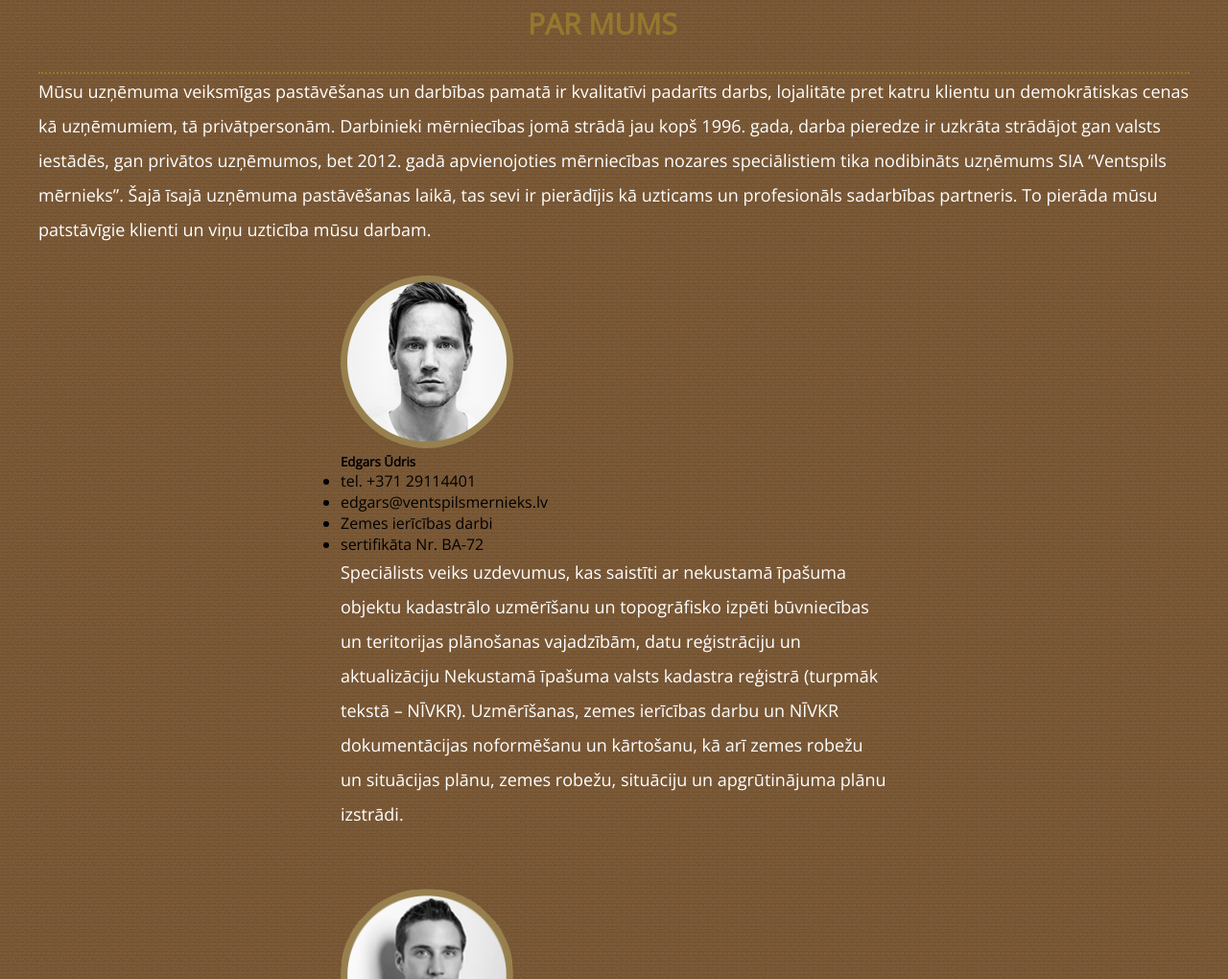
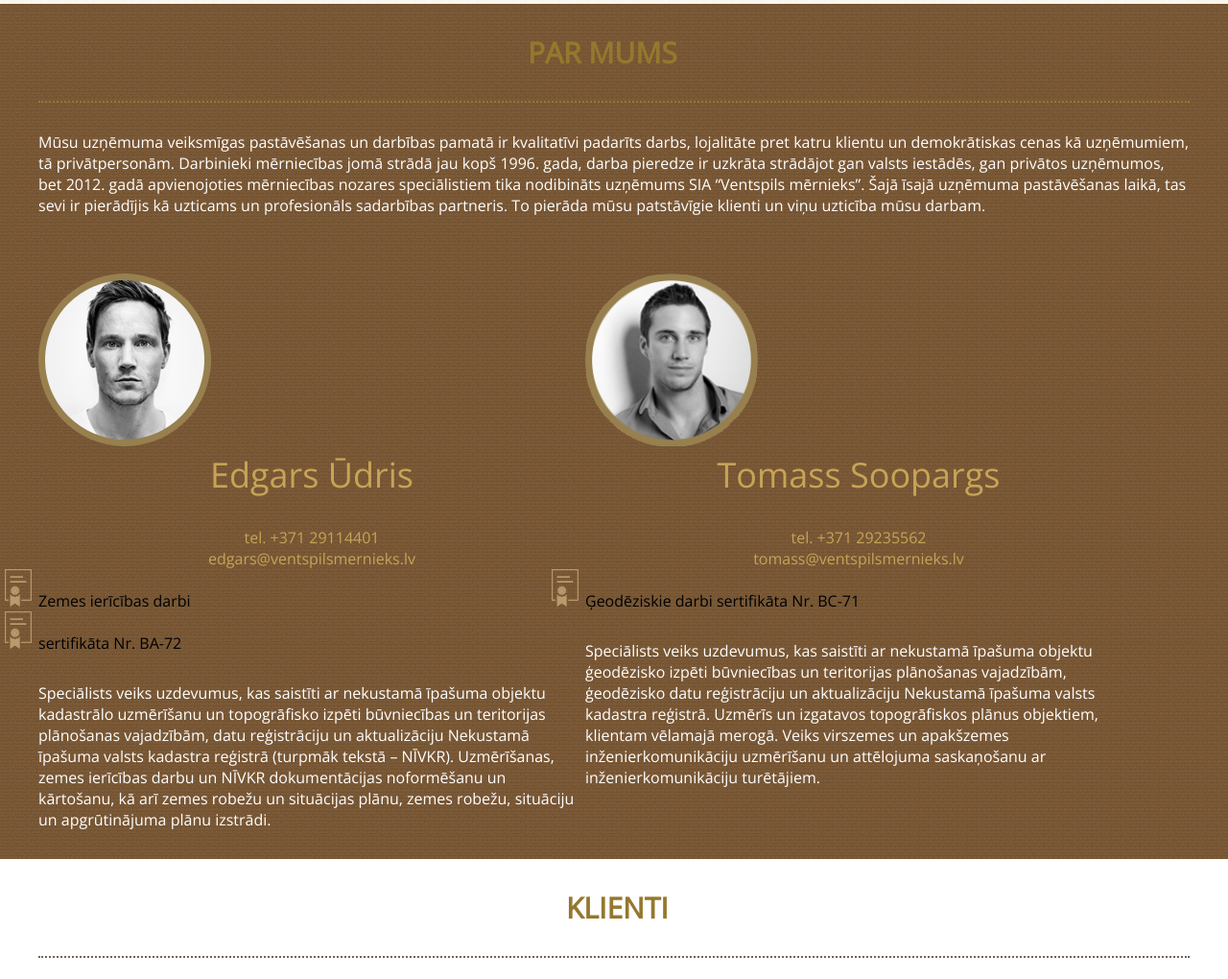
Before and after one commit to v-viktorija/mernieks, a plain HTML site: page lekcija6/index 2.html in a window 1280 px wide. Shown: the part 1780-2800 px from the top of the page at 96% size. Drawn offline with nearby package versions, Linux system fonts and the light colour scheme.

Commit message:
lekcija7

```diff
--- a/lekcija6/index 2.html
+++ b/lekcija6/index 2.html
@@ -187,18 +187,17 @@
       <p>
         <div class="parmums1">
           <img src="img/edgars.png" alt="edgars" width="180" height="180">
-          <h5> Edgars Ūdris </h5>
-          <ul>
-            <li> tel. +371 29114401 </li>
-            <li> edgars@ventspilsmernieks.lv </li>
-          </ul>
+          <h4> Edgars Ūdris </h4>
+            <p> tel. +371 29114401  <br>
+              edgars@ventspilsmernieks.lv</p>
+
           <ul>
             <li> Zemes ierīcības darbi </li>
             <li> sertifikāta Nr. BA-72 </li>
           </ul>
 
 
-        <div >
+        <div class="parmumstext">
           <p> Speciālists veiks uzdevumus, kas saistīti ar nekustamā īpašuma objektu kadastrālo uzmērīšanu un topogrāfisko izpēti būvniecības un teritorijas plānošanas vajadzībām, datu reģistrāciju un aktualizāciju Nekustamā īpašuma valsts kadastra reģistrā
             (turpmāk tekstā – NĪVKR). Uzmērīšanas, zemes ierīcības darbu un NĪVKR dokumentācijas noformēšanu un kārtošanu, kā arī zemes robežu un situācijas plānu, zemes robežu, situāciju un apgrūtinājuma plānu izstrādi. </p>
         </div>
@@ -206,17 +205,16 @@
 
         <div class="parmums2">
           <img src="img/toms.png" alt="tomss" width="180" height="180">
-          <h5> Tomass Soopargs </h5>
-          <ul>
-            <li> tel. +371 29235562 </li>
-            <li> tomass@ventspilsmernieks.lv </li>
-          </ul>
+          <h4> Tomass Soopargs </h4>
+            <p> tel. +371 29235562 <br>
+               tomass@ventspilsmernieks.lv </p>
+
           <ul>
             <li> Ģeodēziskie darbi sertifikāta Nr. BC-71 </li>
           </ul>
 
 
-        <div>
+        <div class="parmumstext">
           <p> Speciālists veiks uzdevumus, kas saistīti ar nekustamā īpašuma objektu ģeodēzisko izpēti būvniecības un teritorijas plānošanas vajadzībām, ģeodēzisko datu reģistrāciju un aktualizāciju Nekustamā īpašuma valsts kadastra reģistrā. Uzmērīs un izgatavos
             topogrāfiskos plānus objektiem, klientam vēlamajā merogā. Veiks virszemes un apakšzemes inženierkomunikāciju uzmērīšanu un attēlojuma saskaņošanu ar inženierkomunikāciju turētājiem. </p>
         </div>
@@ -225,19 +223,25 @@
   </section>
 </div>
 
-  <section class="content">
-    <h2 id="klienti"> Klienti </h2>
+  <section class="content5">
+    <h2 id="klienti"> KLIENTI </h2>
     <div>
       <img src="img/Latvijas-rep-logo.png" class="logo1">
       <img src="img/lvm-logo-2.png" class="logo2">
       <img src="img/gibson-logo-2.png" class="logo3">
       <img src="img/busines-buld-logo2.png" class="logo4">
       <img src="img/baltic-sust-logo2.png" class="logo5">
+      </div>
+
+      <div>
       <img src="img/statoi2l.png" class="logo6">
       <img src="img/casamona2.png" class="logo7">
       <img src="img/blue-roots2.png" class="logo8">
       <img src="img/latv-valts-ce-2.png" class="logo9">
       <img src="img/latvenergo-logo2.png" class="logo10">
+      </div>
+
+    <div>
       <img src="img/fiter2.png " class="logo11">
       <img src="img/lmt2.png" class="logo12">
       <img src="img/osta2.png" class="logo13">
--- a/lekcija6/style.css
+++ b/lekcija6/style.css
@@ -30,6 +30,13 @@ font-size: 24px;
 color: #473a15;
 }
 
+h4 {
+font-size: 36px;
+color: #c7a457;
+font-weight: 200;
+text-align: center;
+}
+
 
 header{
 width: 1200px;
@@ -38,7 +45,7 @@ font-size: 14px;
 margin: 0 auto;
 }
 
-nav ul {
+<!-- nav ul {
 list-style-type: none;
 padding-top: 40px;
 float:left;
@@ -48,6 +55,10 @@ nav li {
 margin-top: 10px;
 margin-left: 30px;
 display: inline;
+}
+
+nav {
+float: right;
 }
 
 .logo {
@@ -70,11 +81,11 @@ font-size: 16px;
 
 .content h2{
 border-bottom: 2px dotted #736357;
-padding: 30px 500px 15px 500px;
+padding: 30px 500px 30px 500px;
 }
 .content2 h2{
 border-bottom: 2px dotted #736357;
-padding: 30px 400px 15px 400px;
+padding: 30px 400px 30px 400px;
 }
 
 
@@ -114,10 +125,13 @@ padding-top: 25px;
 }
 
 .wrapparmums{
-  background-image: url("img/Mernieks-fons-tumsais.jpg");}
+  background-image: url("img/Mernieks-fons-tumsais.jpg");
+  overflow: hidden;
+  }
 
 .content4 {
 width: 1200px;
+
 }
 
 .content4 h2{
@@ -127,18 +141,66 @@ padding: 30px 510px 30px 510px;
 
 .content4 p {
 color:#fff;
-font-size: 18px;
+font-size: 16px;
 font-weight: 200;
-line-height: 200%;
+padding-top: 30px;
 }
 
 .parmums1{
   padding-top: 30px;
   padding-bottom: 30px;
   width: 570px;
+  float: left;
 }
 .parmums2{
   padding-top: 30px;
   padding-bottom: 30px;
   width: 570px;
+  float: left;
 }
+
+.parmums1 p{
+color: #c7a457;
+text-align: center;
+}
+.parmums2 p{
+color: #c7a457;
+text-align: center;
+}
+
+.parmumstext p{
+  color: #fff;
+  text-align: left;
+}
+
+.parmums1 ul{
+  list-style-image: url("img/ikona-sertif.png");
+  display: inline;
+  width: 568px;
+  height: 79px;
+  background-color: #624e36;
+}
+.parmums2 ul{
+  list-style-image: url("img/ikona-sertif.png");
+  display: inline;
+  width: 568px;
+  height: 79px;
+  background-color: #624e36;
+}
+
+.content5 {
+width: 1200px;
+}
+.content5 h2 {
+  border-bottom: 2px dotted #736357;
+  padding: 30px 550px 30px;
+}
+.content5 div {
+  width: 1200px;
+}
+
+.content5 img{
+  margin-top: 30px;
+pa-left: auto;
+margin-right: auto;
+}
```
